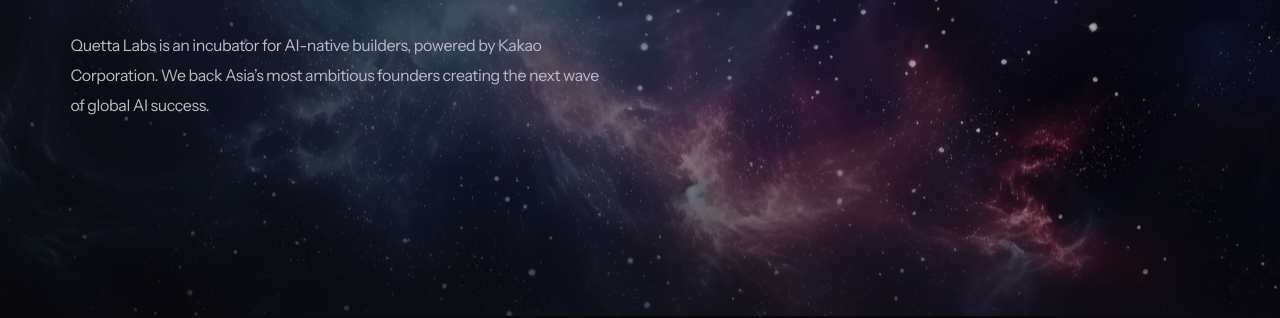
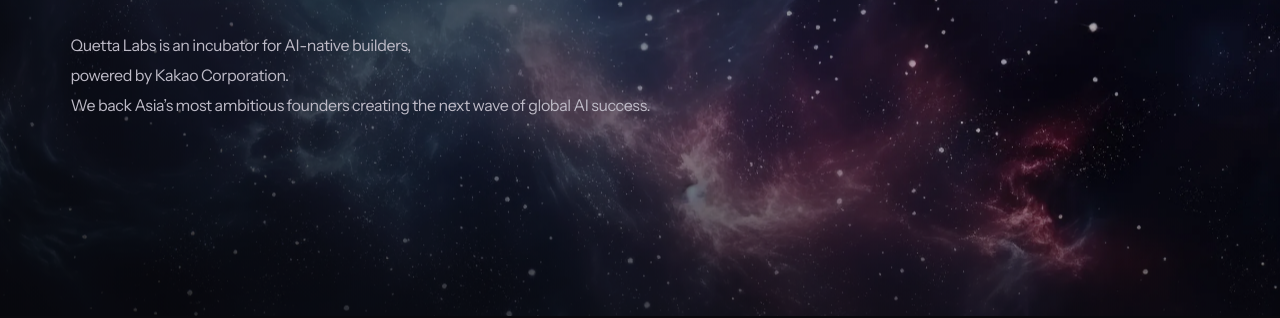
Before and after one commit to Quetta-labs/quetta-labs.github.io, a plain HTML site: page index.html in a window 1280 px wide. Shown: the part 484-802 px from the top of the page. Drawn offline with Linux system fonts and the light colour scheme.

Commit message:
Format incubator introduction into three lines

```diff
--- a/index.html
+++ b/index.html
@@ -29,7 +29,11 @@
         <div class="intro">
           <p class="eyebrow"><span class="accent" aria-hidden="true"></span> Research &amp; Incubation</p>
           <h1 lang="en"><span>For a scale</span><span class="second-line">not yet reached</span></h1>
-          <p class="description">Quetta Labs is an incubator for AI-native builders, powered by Kakao Corporation. We back Asia’s most ambitious founders creating the next wave of global AI success.</p>
+          <p class="description">
+            <span>Quetta Labs is an incubator for AI-native builders,</span>
+            <span>powered by Kakao Corporation.</span>
+            <span>We back Asia’s most ambitious founders creating the next wave of global AI success.</span>
+          </p>
         </div>
       </main>
 
--- a/styles.css
+++ b/styles.css
@@ -113,7 +113,7 @@ h1 {
 h1 span { display: block; }
 .second-line { color: #c8c3d1; }
 .description {
-  max-width: 34rem;
+  max-width: 58rem;
   color: var(--muted);
   font-size: 1rem;
   line-height: 1.9;
@@ -121,6 +121,8 @@ h1 span { display: block; }
   margin: 38px 0 0;
   word-break: keep-all;
 }
+
+.description span { display: block; }
 
 footer {
   border-top: 1px solid rgba(255, 255, 255, .14);
```
